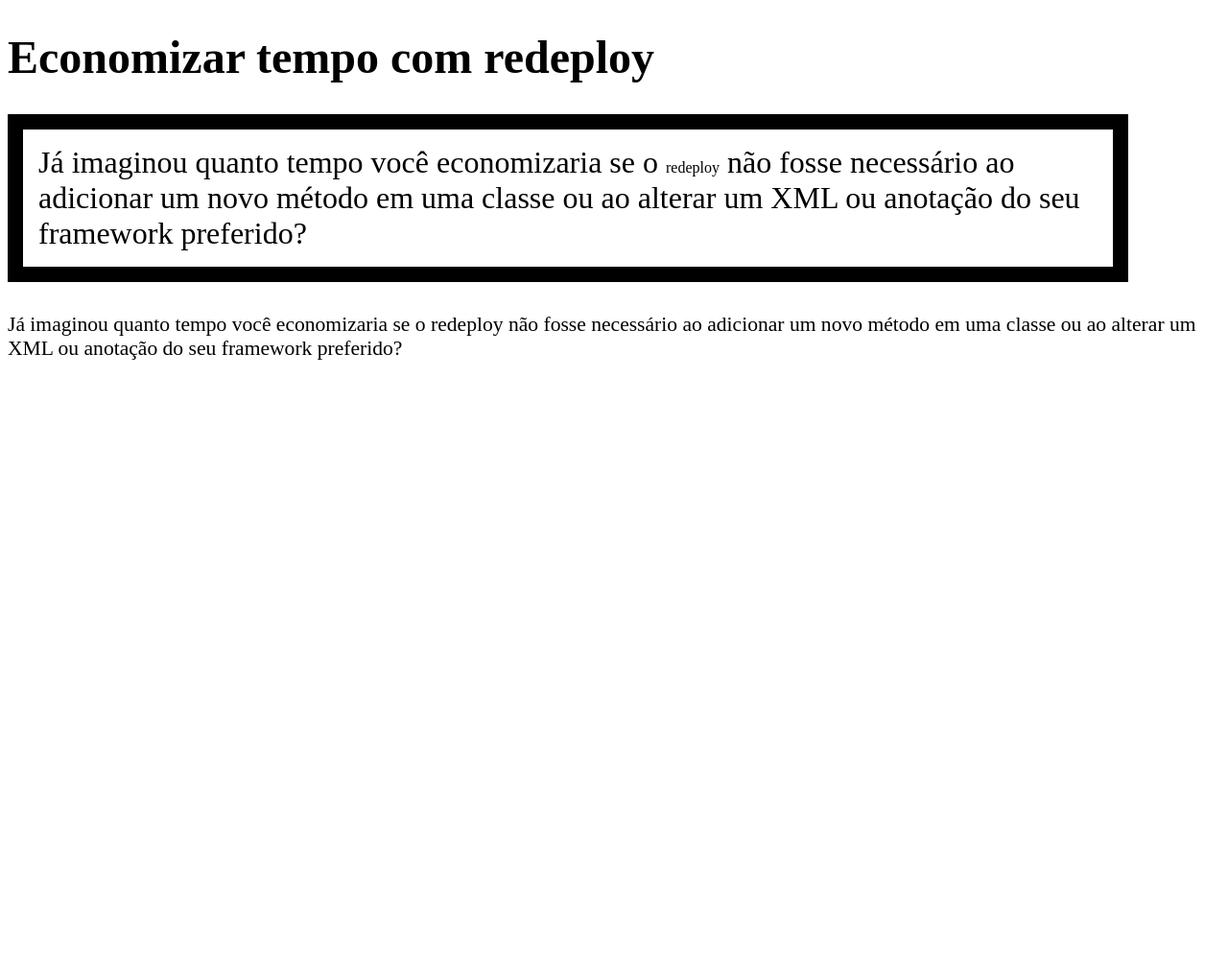
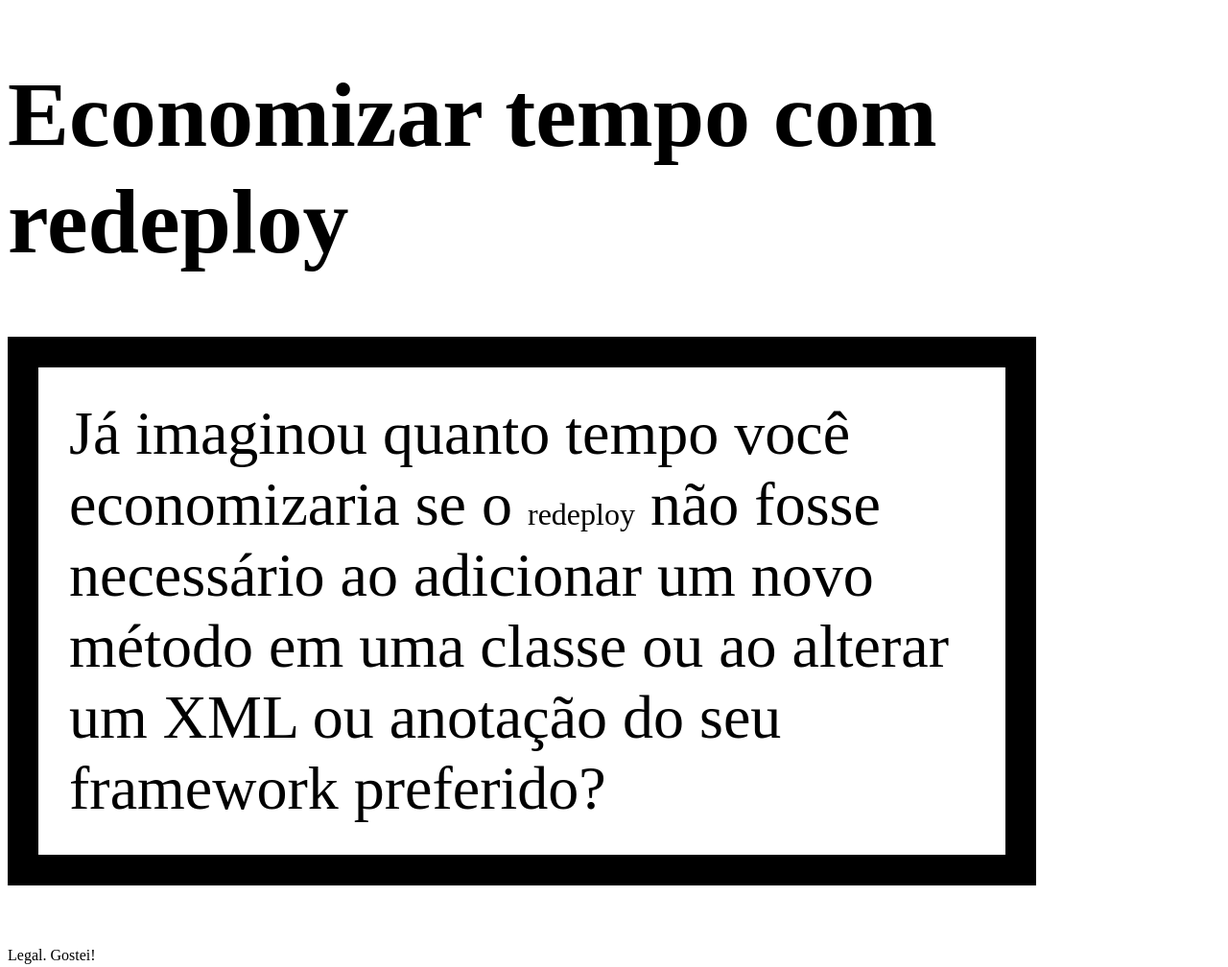
Before and after one commit to algaworks/curso-html5-css3-bem, a plain HTML site: page unidades-de-medida-em-rem/exemplo.html in a window 1280 px wide. Shown: the whole page at 96% size. Before the commit the page ends 800 px from the top, so only its background shows below. Drawn offline with Linux system fonts and the light colour scheme.

Commit message:
Alteracoes do exemplo para regravacao da aula

```diff
--- a/unidades-de-medida-em-rem/css/estilos.css
+++ b/unidades-de-medida-em-rem/css/estilos.css
@@ -1,5 +1,5 @@
 .texto {
-  font-size: 1rem;
+  font-size: 2rem;
 }
 
 .texto h1 {
@@ -20,9 +20,9 @@
 
 
 .comentarios {
-  font-size: 0.9rem;
+  font-size: 0.5rem;
 }
 
 .comentarios p {
-  font-size: 1.5em;
+  font-size: 2em;
 }
--- a/unidades-de-medida-em-rem/exemplo.html
+++ b/unidades-de-medida-em-rem/exemplo.html
@@ -19,9 +19,7 @@
 
     <div class="comentarios">
       <p>
-        Já imaginou quanto tempo você economizaria se o <span>redeploy</span> não fosse
-        necessário ao adicionar um novo método em uma classe ou ao alterar
-        um XML ou anotação do seu framework preferido?
+        Legal. Gostei!
       </p>
     </div>
 
```
